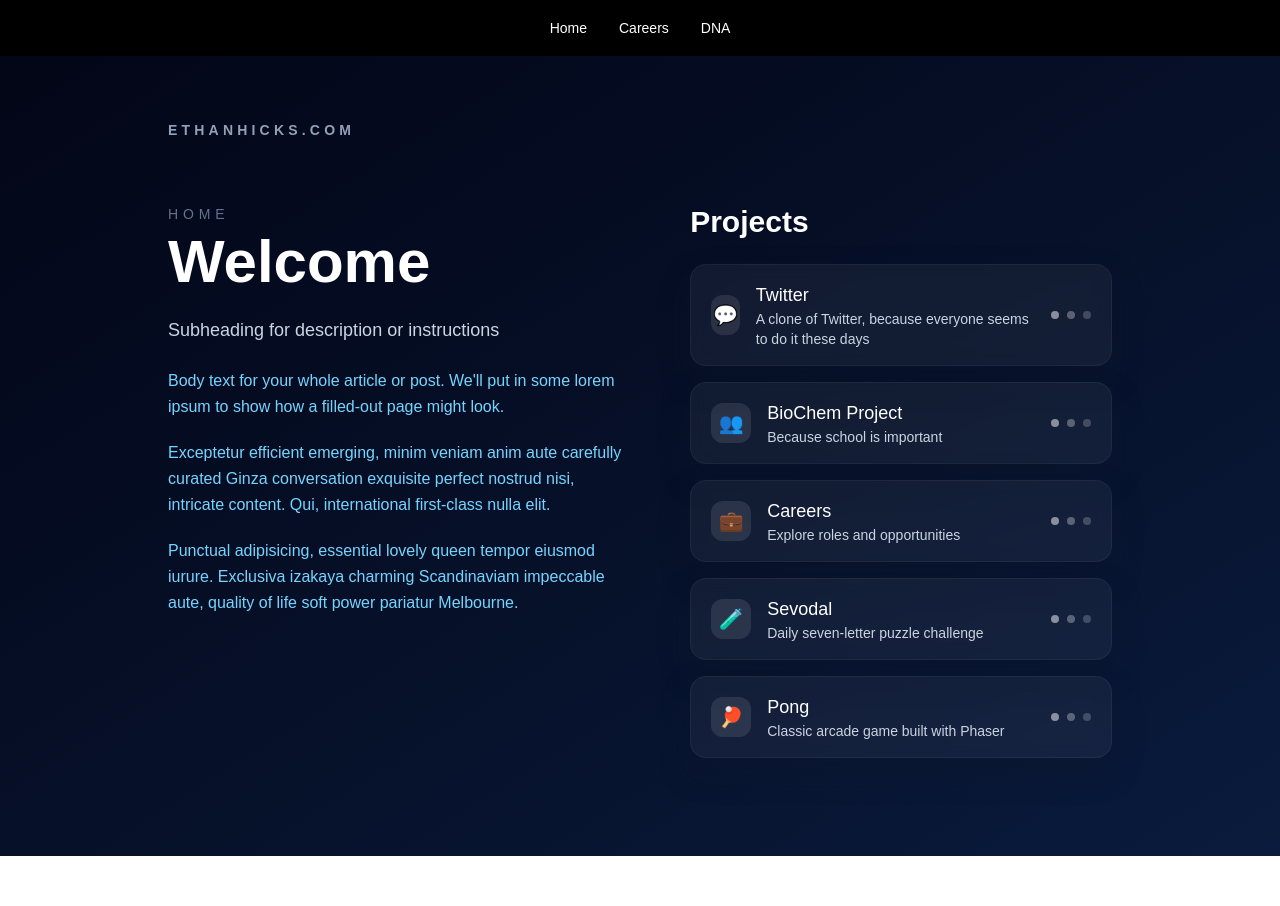
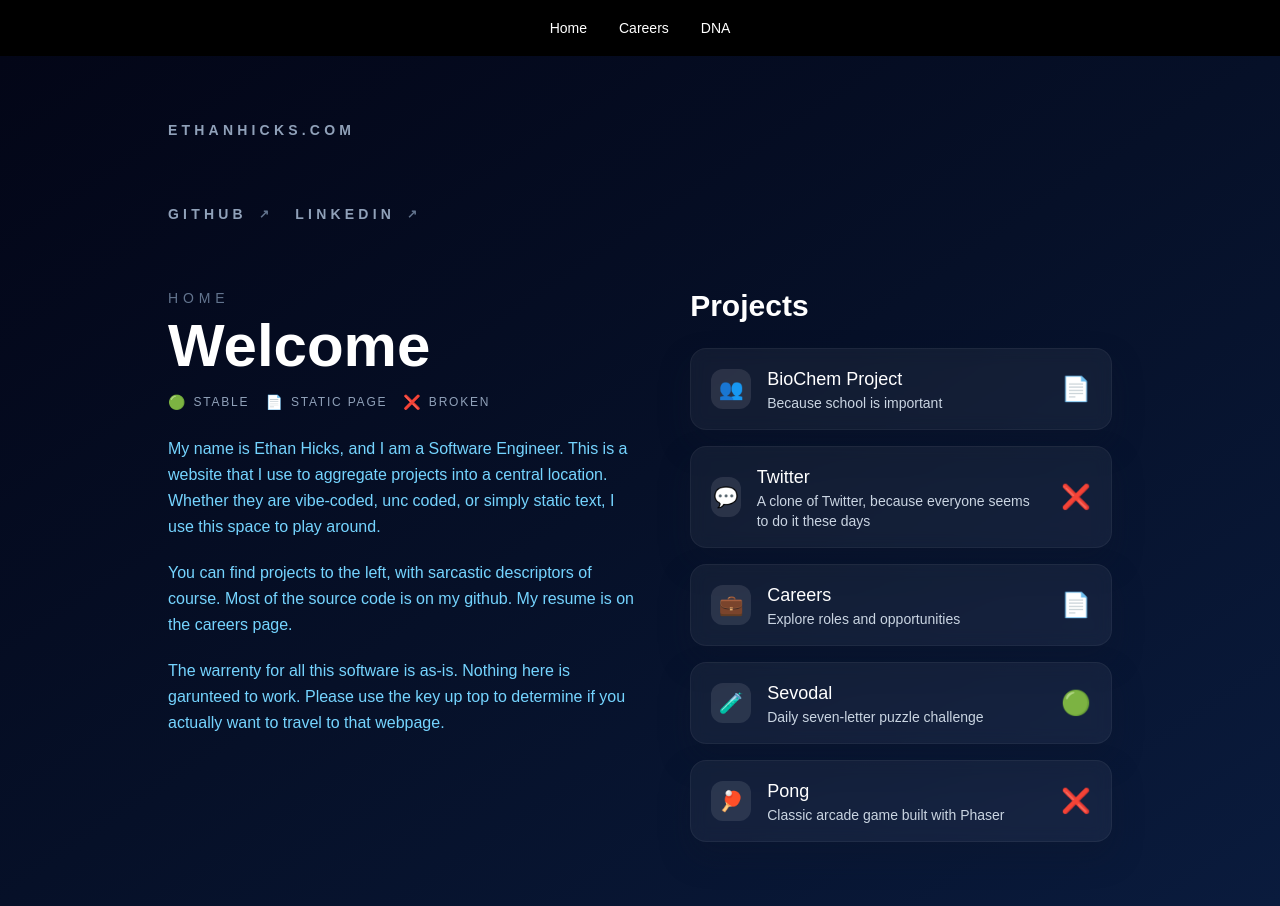
Before and after one commit to et-hicks/imitation, a Next.js app: page / in a window 1280 px wide. Before the commit the page ends 856 px from the top, so only its background shows below. Built offline with nearby package versions, Linux system fonts and the light colour scheme; no server answers.

Commit message:
changing things aorund

```diff
--- a/src/app/careers/page.tsx
+++ b/src/app/careers/page.tsx
@@ -9,7 +9,31 @@ export default function CareersPage() {
     <main className="min-h-[calc(100vh-56px)] bg-black">
       <div className="mx-auto max-w-4xl px-6 py-10">
         <h1 className="mb-8 text-4xl font-semibold text-white">Ethan Hicks</h1>
-        <p className="mb-2 text-gray-300">etmhicks@gmail.com • (530) 616-5238</p>
+        {/* <p className="mb-4 text-gray-300">etmhicks@gmail.com</p> */}
+        <div className="mb-10 flex flex-wrap gap-6 text-sm font-semibold uppercase tracking-[0.3em] text-slate-400">
+          <a
+            href="https://github.com/et-hicks"
+            target="_blank"
+            rel="noopener noreferrer"
+            className="inline-flex items-center gap-3 transition hover:text-slate-200"
+          >
+            GitHub
+            <span className="flex items-center gap-1 text-xs tracking-[0.2em] text-slate-500">
+              <span aria-hidden>↗</span>
+            </span>
+          </a>
+          <a
+            href="https://www.linkedin.com/in/ethan-m-hicks/"
+            target="_blank"
+            rel="noopener noreferrer"
+            className="inline-flex items-center gap-3 transition hover:text-slate-200"
+          >
+            LinkedIn
+            <span className="flex items-center gap-1 text-xs tracking-[0.2em] text-slate-500">
+              <span aria-hidden>↗</span>
+            </span>
+          </a>
+        </div>
 
         {/* Career Summary */}
         <div className="mb-10">
--- a/src/app/page.tsx
+++ b/src/app/page.tsx
@@ -6,36 +6,54 @@ export const metadata: Metadata = {
 };
 
 export default function Home() {
-  const projects = [
+  const statusInfo = {
+    stable: { emoji: "🟢", label: "Stable" },
+    static: { emoji: "📄", label: "Static Page" },
+    broken: { emoji: "❌", label: "Broken" },
+  } as const;
+  type Status = keyof typeof statusInfo;
+
+  const projects: Array<{
+    title: string;
+    description: string;
+    icon: string;
+    href: string;
+    status: Status;
+  }> = [
+    {
+      title: "BioChem Project",
+      description: "Because school is important",
+      icon: "👥",
+      href: "/dna",
+      status: "static",
+    },
     {
       title: "Twitter",
       description: "A clone of Twitter, because everyone seems to do it these days",
       icon: "💬",
       href: "/twitter",
-    },
-    {
-      title: "BioChem Project",
-      description: "Because school is important",
-      icon: "👥",
-      href: "/dna",
+      status: "broken",
     },
     {
       title: "Careers",
       description: "Explore roles and opportunities",
       icon: "💼",
       href: "/careers",
+      status: "static",
     },
     {
       title: "Sevodal",
       description: "Daily seven-letter puzzle challenge",
       icon: "🧪",
       href: "/sevodal",
+      status: "stable",
     },
     {
       title: "Pong",
       description: "Classic arcade game built with Phaser",
       icon: "🏓",
       href: "/pong",
+      status: "broken",
     },
   ];
 
@@ -45,6 +63,30 @@ export default function Home() {
         <p className="text-sm font-semibold uppercase tracking-[0.3em] text-slate-400">
           EthanHicks.com
         </p>
+        <div className="flex flex-wrap gap-6 text-sm font-semibold uppercase tracking-[0.3em] text-slate-400">
+          <a
+            href="https://github.com/et-hicks"
+            target="_blank"
+            rel="noopener noreferrer"
+            className="inline-flex items-center gap-3 transition hover:text-slate-200"
+          >
+            GitHub
+            <span className="flex items-center gap-1 text-xs tracking-[0.2em] text-slate-500">
+              <span aria-hidden>↗</span>
+            </span>
+          </a>
+          <a
+            href="https://www.linkedin.com/in/ethan-m-hicks/"
+            target="_blank"
+            rel="noopener noreferrer"
+            className="inline-flex items-center gap-3 transition hover:text-slate-200"
+          >
+            LinkedIn
+            <span className="flex items-center gap-1 text-xs tracking-[0.2em] text-slate-500">
+              <span aria-hidden>↗</span>
+            </span>
+          </a>
+        </div>
 
         <div className="grid gap-14 lg:grid-cols-[1.05fr_0.95fr]">
           <section className="space-y-6">
@@ -55,26 +97,33 @@ export default function Home() {
               <h1 className="mt-2 text-5xl font-semibold text-white sm:text-6xl">
                 Welcome
               </h1>
+              <div className="mt-4 flex flex-wrap gap-4 text-sm text-slate-300">
+                {Object.entries(statusInfo).map(([key, value]) => (
+                  <div key={key} className="flex items-center gap-2">
+                    <span aria-hidden>{value.emoji}</span>
+                    <span className="uppercase tracking-[0.15em] text-xs text-slate-400">
+                      {value.label}
+                    </span>
+                  </div>
+                ))}
+              </div>
             </div>
-
-            <p className="text-lg text-slate-300">
-              Subheading for description or instructions
-            </p>
 
             <div className="space-y-5 text-base leading-relaxed">
               <p className="text-sky-300">
-                Body text for your whole article or post. We&apos;ll put in some
-                lorem ipsum to show how a filled-out page might look.
+                My name is Ethan Hicks, and I am a Software Engineer.
+                This is a website that I use to aggregate projects into a central location.
+                Whether they are vibe-coded, unc coded, or simply static text, I use this space to play around.
               </p>
               <p className="text-sky-300">
-                Exceptetur efficient emerging, minim veniam anim aute carefully
-                curated Ginza conversation exquisite perfect nostrud nisi,
-                intricate content. Qui, international first-class nulla elit.
+                You can find projects to the left, with sarcastic descriptors of course.
+                Most of the source code is on my github.
+                My resume is on the careers page.
               </p>
               <p className="text-sky-300">
-                Punctual adipisicing, essential lovely queen tempor eiusmod
-                iurure. Exclusiva izakaya charming Scandinaviam impeccable aute,
-                quality of life soft power pariatur Melbourne.
+                The warrenty for all this software is as-is.
+                Nothing here is garunteed to work.
+                Please use the key up top to determine if you actually want to travel to that webpage.
               </p>
             </div>
           </section>
@@ -101,10 +150,8 @@ export default function Home() {
                         {project.description}
                       </p>
                     </div>
-                    <div className="ml-auto flex items-center gap-2 text-white/50">
-                      <span className="inline-block h-2 w-2 rounded-full bg-white/50" />
-                      <span className="inline-block h-2 w-2 rounded-full bg-white/30" />
-                      <span className="inline-block h-2 w-2 rounded-full bg-white/20" />
+                    <div className="ml-auto text-2xl" aria-label={statusInfo[project.status].label}>
+                      <span aria-hidden>{statusInfo[project.status].emoji}</span>
                     </div>
                   </article>
                 </Link>
```
